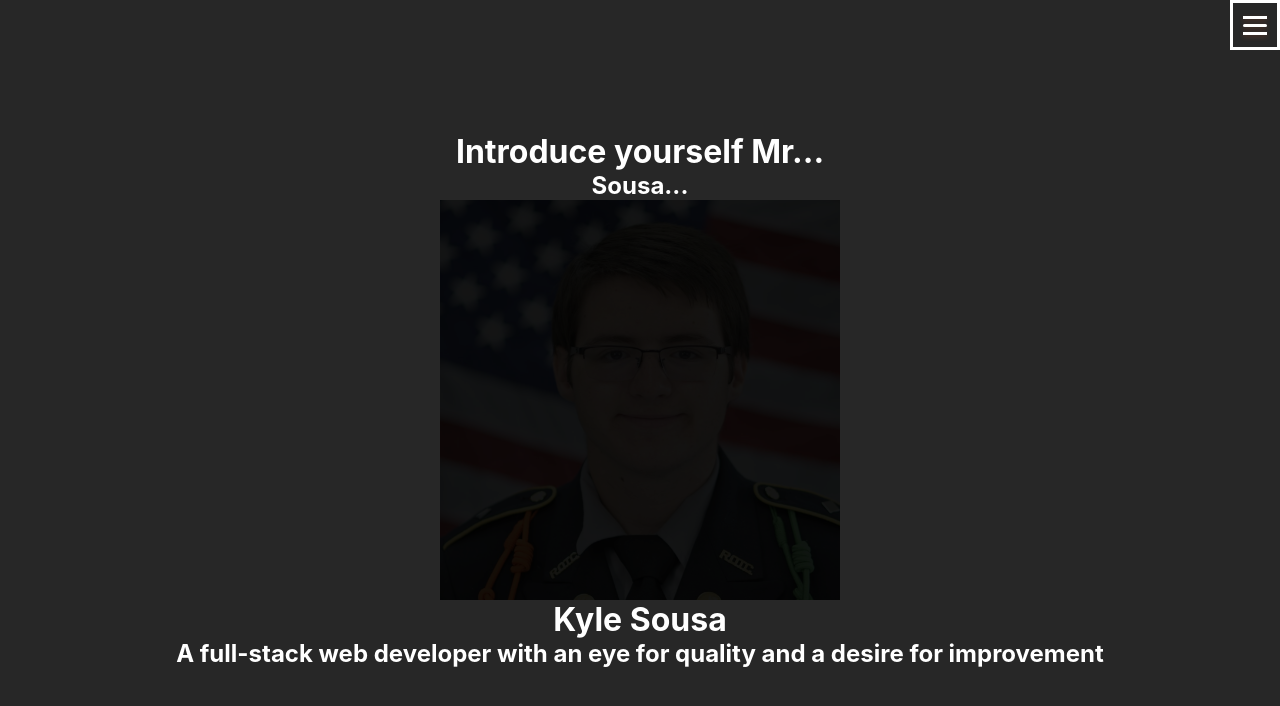
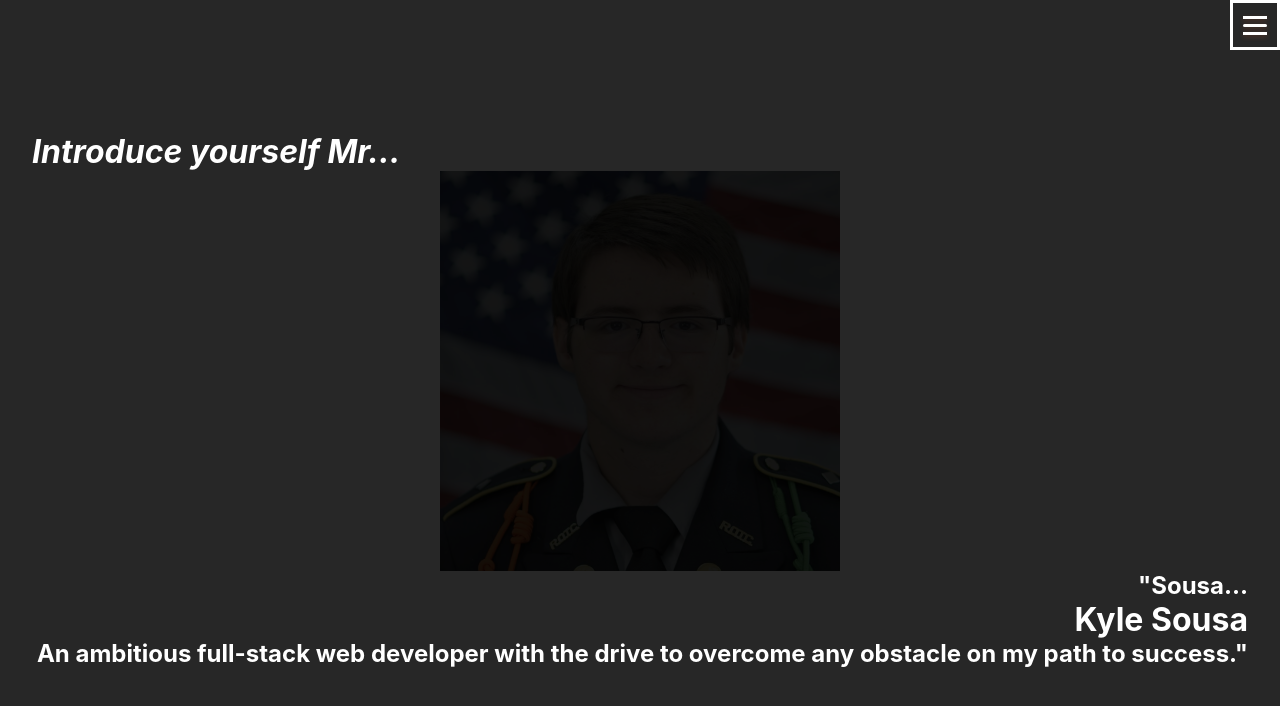
Before and after one commit to AWSMProdigy/updated-portfolio, a React (Create React App) app in the folder my-portfolio/: page / in a window 1280 px wide. Shown: the top 706 px of the page. Built offline with nearby package versions, Linux system fonts and the light colour scheme.

Commit message:
Adding formatting to question/answer

```diff
--- a/my-portfolio/src/App.css
+++ b/my-portfolio/src/App.css
@@ -147,6 +147,8 @@ nav{
   display: none;
 }
 
+
+
 .Page{
   height: 100vh;
   width: 100vw;
@@ -159,6 +161,20 @@ nav{
 
 .Intro{
   color: white;
+}
+
+.question{
+  display: flex;
+  justify-content: start;
+  width: 95%;
+  font-style: italic;
+}
+
+.answer{
+  display: flex;
+  flex-direction: column;
+  align-items: flex-end;
+  width: 95%;
 }
 
 .About{
--- a/my-portfolio/src/App.js
+++ b/my-portfolio/src/App.js
@@ -146,19 +146,23 @@ function App() {
         </div>
         <div className='pages' id="pageContainer">
         <div className="Page Intro" id="Intro">
-          <h1>Introduce yourself Mr...</h1>
-          <h2>Sousa...</h2>
+          <div className="question">
+            <h1>Introduce yourself Mr...</h1>
+          </div>
           <div className='imgBox'>
             <div className="headshot"></div>
             <div className="mouse"></div>
           </div>
-          <h1>Kyle Sousa</h1>
-          <h2>A full-stack web developer with an eye for quality and a desire for improvement</h2>
+          <div className='answer'>
+            <h2>"Sousa...</h2>
+            <h1>Kyle Sousa</h1>
+            <h2>An ambitious full-stack web developer with the drive to overcome any obstacle on my path to success."</h2>
+          </div>
         </div>
         <div className="Page About" id="About">
-          <h1 id="AboutTitle">Tell me about yourself, how did you end up here?</h1>
+          <h1 id="AboutTitle" className='question'>Tell me about yourself, how did you end up here?</h1>
           <section className='aboutSection'>
-            <div className='aboutPara'>
+            <div className='aboutPara answer'>
               <p>Years ago, when I got my first taste of coding, I was hooked. All it took was a "Hello World!", and from there, I couldn't stop. I found myself sharpening my skills and learning new things.</p>
               <p>The satisfaction and pride from perfecting a creation, whether it be a whole website or a single function, keeps me coming back to create more and more.</p>
               <p>I am motivated to fully commit myself to a team and a project and create something that lasts.</p>
```
